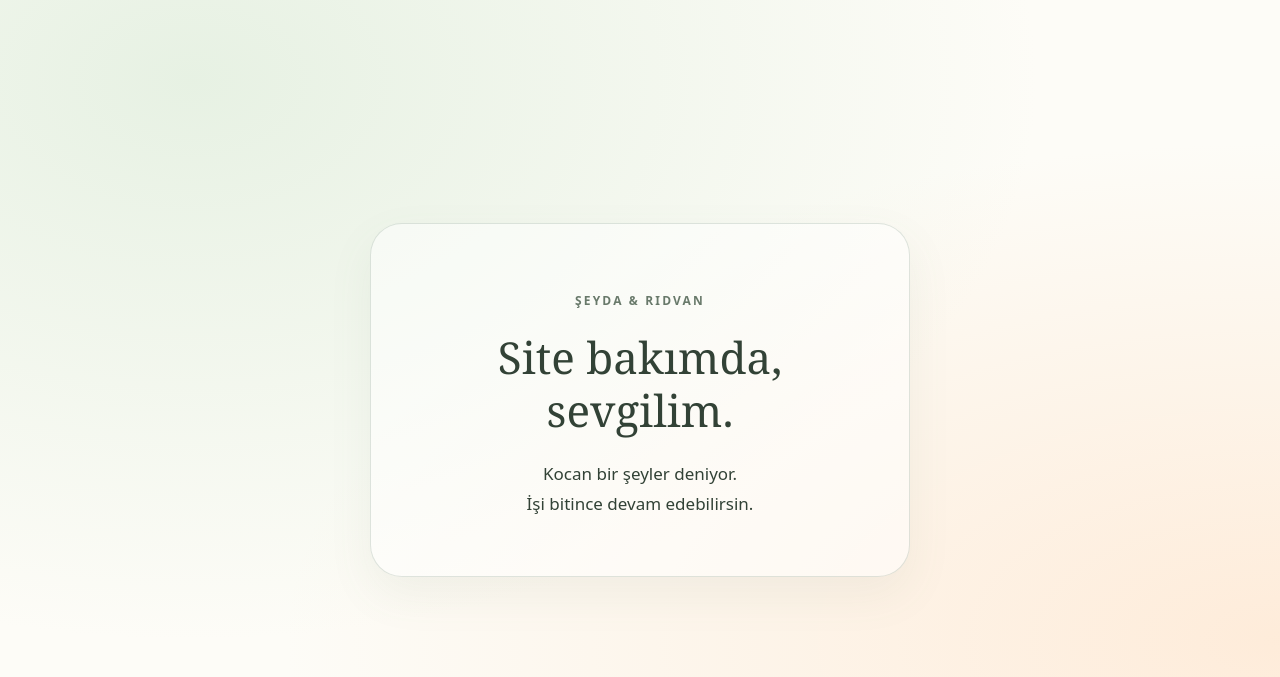
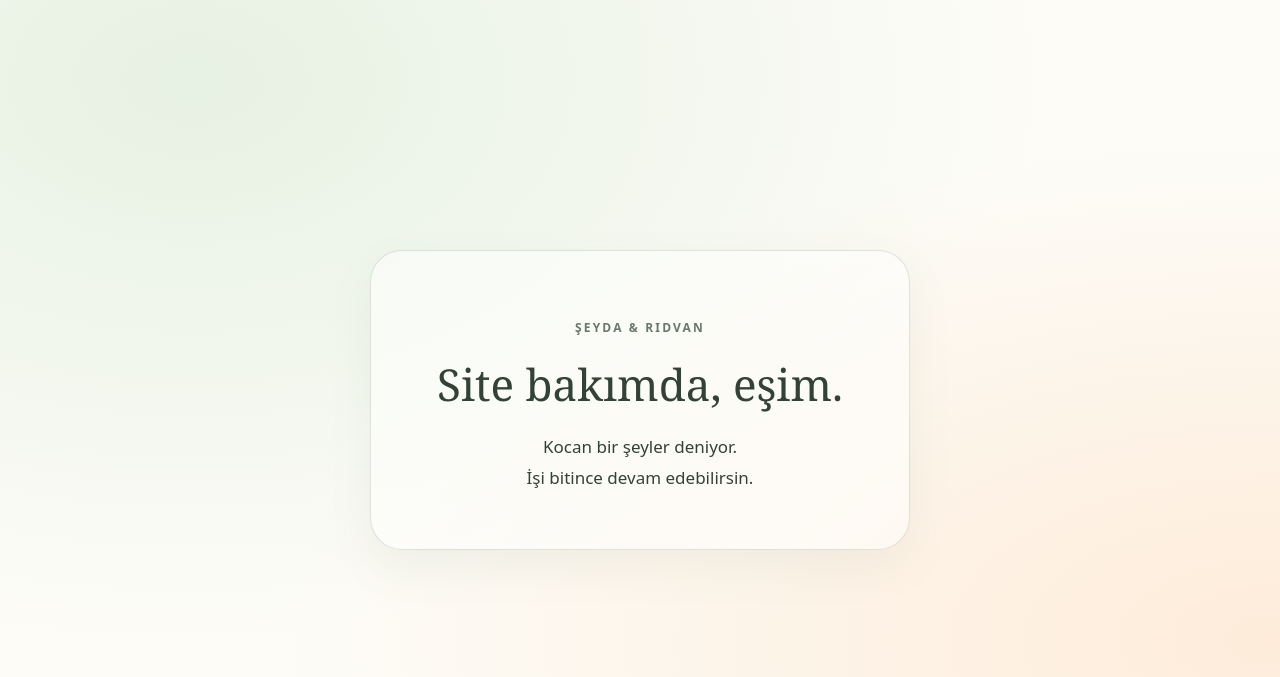
Before and after one commit to r6ven/geri-say-m, a Flask app: template countdown_site_render_ready/countdown_site/templates/maintenance.html in a window 1280 px wide. Shown: the top 677 px of the page. Run offline with Flask 3, Linux system fonts and the light colour scheme; the template is opened without the code that fills it, so the values that code supplies are empty.

Commit message:
Address maintenance page to eşim

```diff
--- a/countdown_site_render_ready/countdown_site/templates/maintenance.html
+++ b/countdown_site_render_ready/countdown_site/templates/maintenance.html
@@ -10,7 +10,7 @@
 <body>
   <main class="maintenance-card">
     <p class="eyebrow">ŞEYDA &amp; RIDVAN</p>
-    <h1>Site bakımda, sevgilim.</h1>
+    <h1>Site bakımda, eşim.</h1>
     <p class="message">Kocan bir şeyler deniyor.<br>İşi bitince devam edebilirsin.</p>
   </main>
 </body>
```
